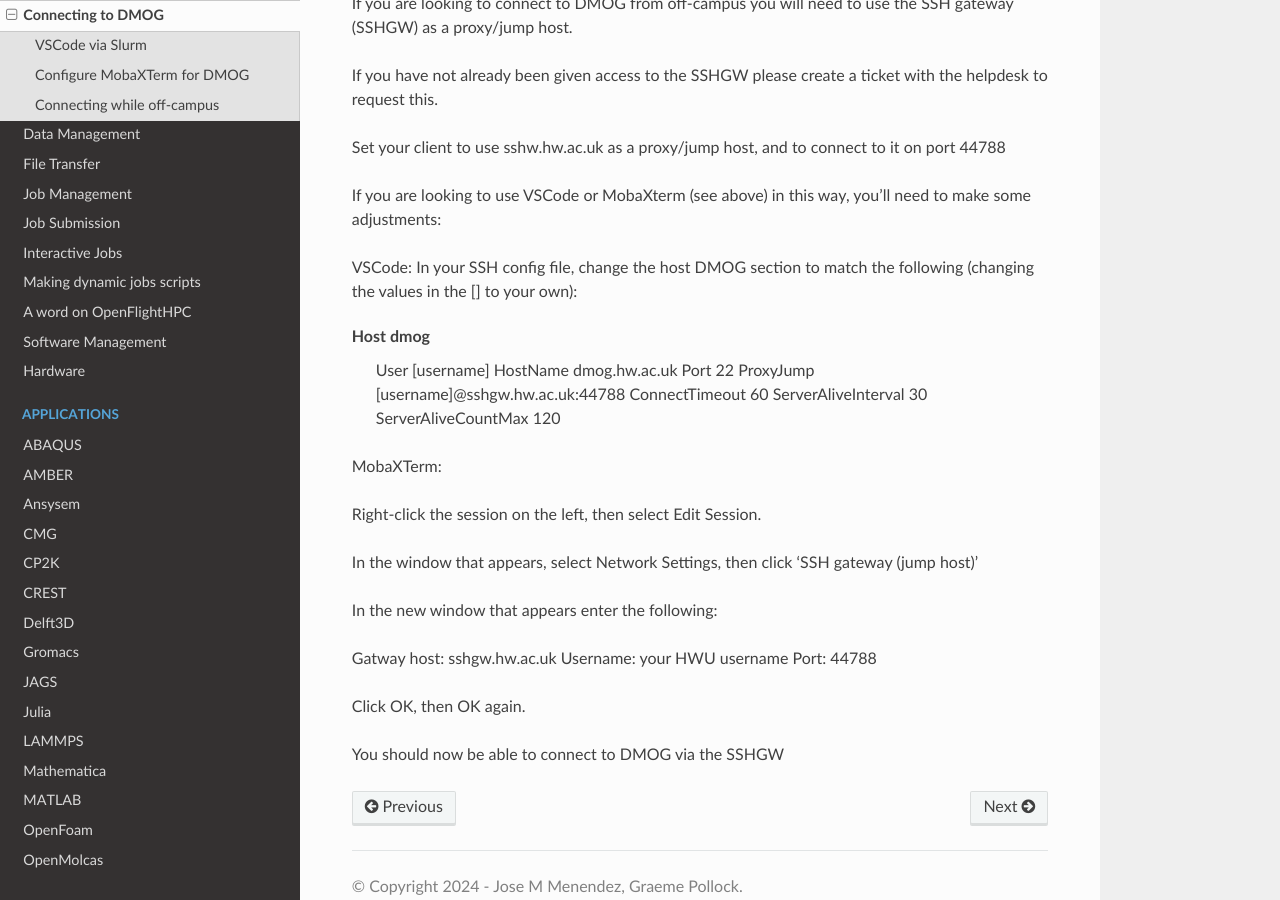
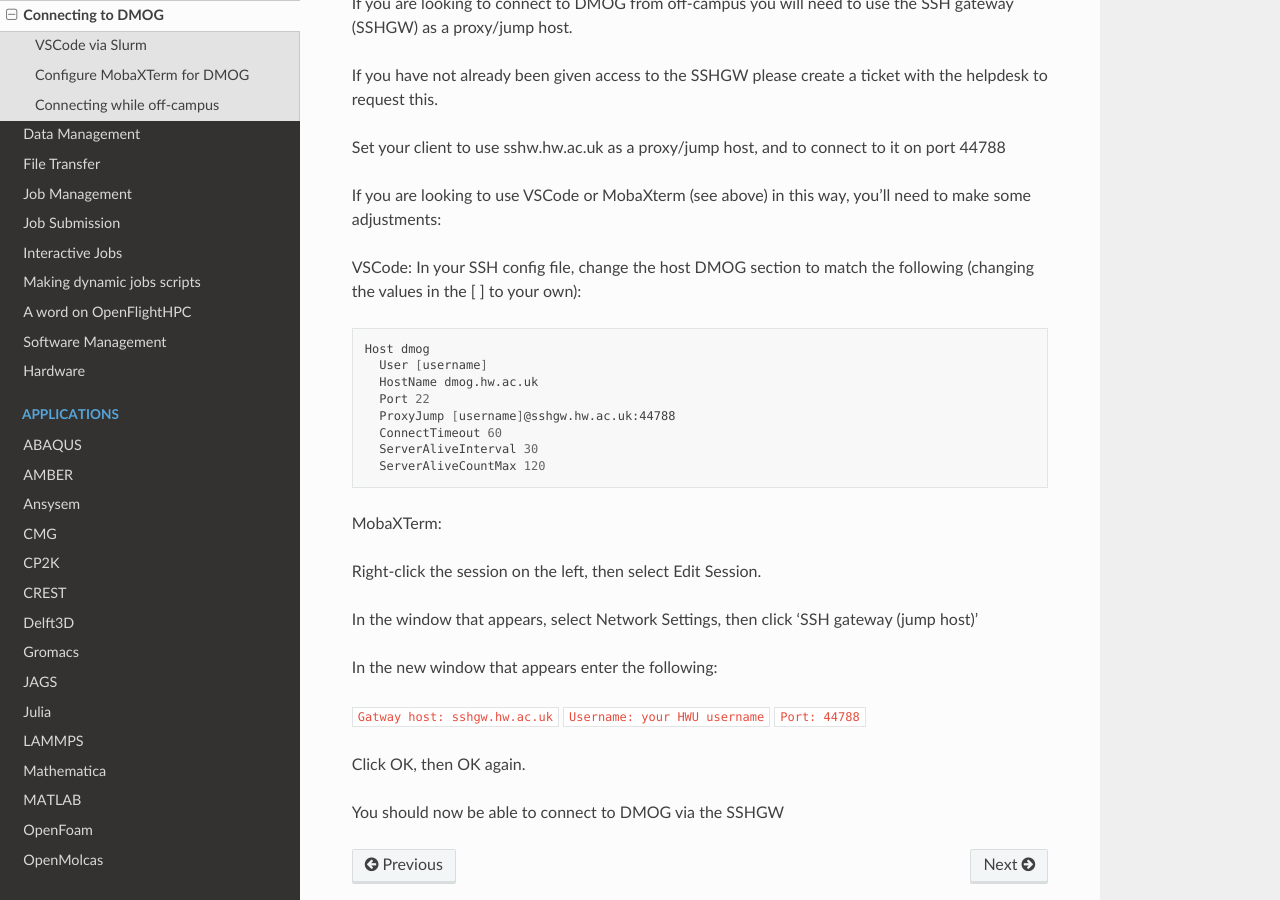
Before and after one commit to jm130/dmogdocs, a Sphinx documentation site: the page built from docs/source/user/connecting.rst, in a window 1280 px wide and 900 px high, scrolled down 3150 px. Built offline with Sphinx 7.4.7 and the Read the Docs theme 2.0.0, drawn with Linux system fonts in a browser that asks for light colours.

Commit message:
Update connecting.rst

```diff
--- a/docs/source/user/connecting.rst
+++ b/docs/source/user/connecting.rst
@@ -113,16 +113,18 @@ Set your client to use sshw.hw.ac.uk as a proxy/jump host, and to connect to it
 If you are looking to use VSCode or MobaXterm (see above) in this way, you'll need to make some adjustments:
 
 VSCode:
-In your SSH config file, change the host DMOG section to match the following (changing the values in the [] to your own):
+In your SSH config file, change the host DMOG section to match the following (changing the values in the [ ] to your own):
 
-Host dmog
-  User [username]
-  HostName dmog.hw.ac.uk
-  Port 22
-  ProxyJump [username]@sshgw.hw.ac.uk:44788
-  ConnectTimeout 60
-  ServerAliveInterval 30
-  ServerAliveCountMax 120
+.. code-block:: bash
+
+   Host dmog
+     User [username]
+     HostName dmog.hw.ac.uk
+     Port 22
+     ProxyJump [username]@sshgw.hw.ac.uk:44788
+     ConnectTimeout 60
+     ServerAliveInterval 30
+     ServerAliveCountMax 120
 
 MobaXTerm:
 
```
Also changed, not shown: other parts of docs/source/user/connecting.rst (+3 -3 lines).
